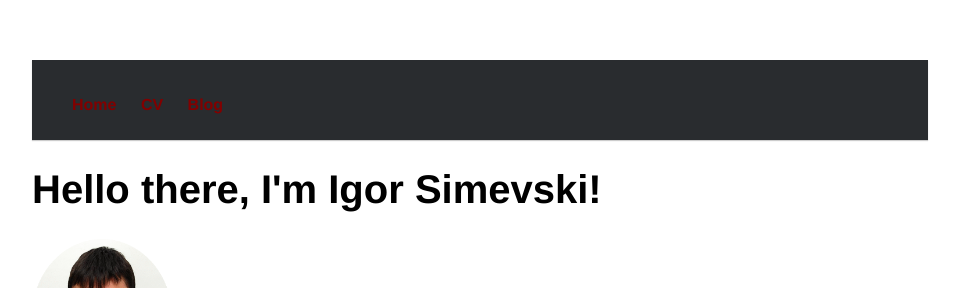
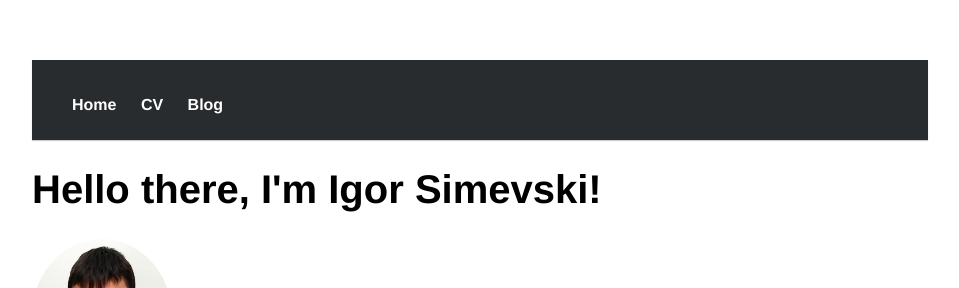
Before and after one commit to igorsimevski/igorsimevski.github.io, a Jekyll site: the page built from index.html, in a window 1280 px wide. Shown: the top 288 px of the page, without its empty margins (160-1119 px from the left). Built offline with Jekyll 4.4.1, drawn with Linux system fonts in a browser that asks for light colours.

Commit message:
Update main.css

```diff
--- a/css/main.css
+++ b/css/main.css
@@ -4,7 +4,7 @@ body {
     font-family:'Helvetica', 'Arial';
 }
 body nav {
-    background-color:#292c2f;
+	background-color:#292c2f;
 	box-shadow:0 1px 1px #ccc;
 	padding: 20px 40px;
 	height: 80px;
@@ -14,6 +14,10 @@ body nav {
 
 	-webkit-transition:top 0.3s;
 	transition:top 0.3s;
+}
+body nav a {
+    text-decoration: none;
+    color: #ffffff;
 }
 nav ul, footer ul {
     padding: 0px;
```
